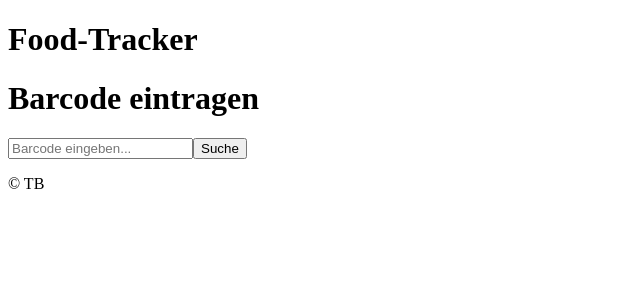
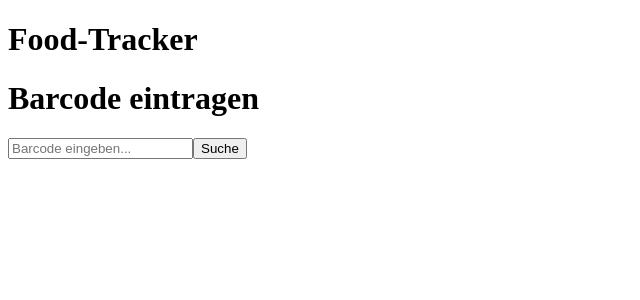
Before and after one commit to random744/FoodTracker, a React (Create React App) app in the folder food-tracker/: page / in a window 1280 px wide. Shown: the top 300 px of the page, without its empty margins (0-640 px from the left). Built offline with nearby package versions, Linux system fonts and the light colour scheme.

Commit message:
remove useless footer

```diff
--- a/food-tracker/src/components/HeaderFooter.js
+++ b/food-tracker/src/components/HeaderFooter.js
@@ -14,11 +14,6 @@ const HeaderFooter = ({ children }) => {
           {children}
         </div>
       </main>
-      <footer className="bg-gray-800 text-white py-4 mt-auto">
-        <div className="container mx-auto px-4 text-center">
-          <p>&copy; TB</p>
-        </div>
-      </footer>
     </div>
   );
 };
```
